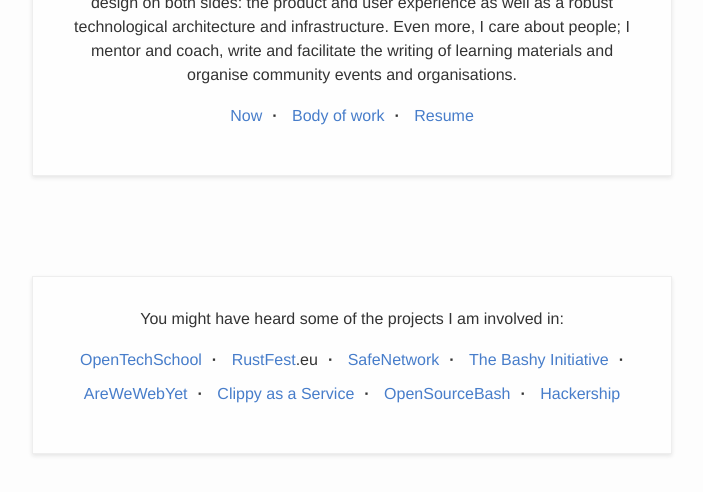
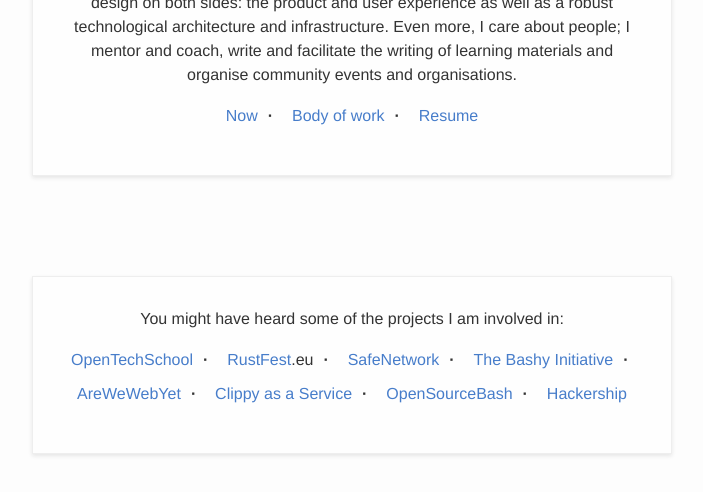
Before and after one commit to gnunicorn/gnunicorn.org, a Jekyll site: the page built from index.html, in a window 1280 px wide. Shown: the part 343-835 px from the top of the page, without its empty margins (288-991 px from the left). Built offline with Jekyll 4.4.1, drawn with Linux system fonts in a browser that asks for light colours.

Commit message:
fixing the middledot

```diff
--- a/_sass/_mainpage.scss
+++ b/_sass/_mainpage.scss
@@ -52,7 +52,7 @@
                   display: inline-block;
                   padding-left: 10px;
                   font-weight: 900;
-                  content: "·";
+                  content: '\b7\a0';
                 }
             }
         }
--- a/_sass/_resume.scss
+++ b/_sass/_resume.scss
@@ -39,7 +39,7 @@
         }
         li:before{
           display: inline-block;
-          content: "·";
+          content: '\b7\a0';
           padding: 0 0.2em;
         }
     }
```
